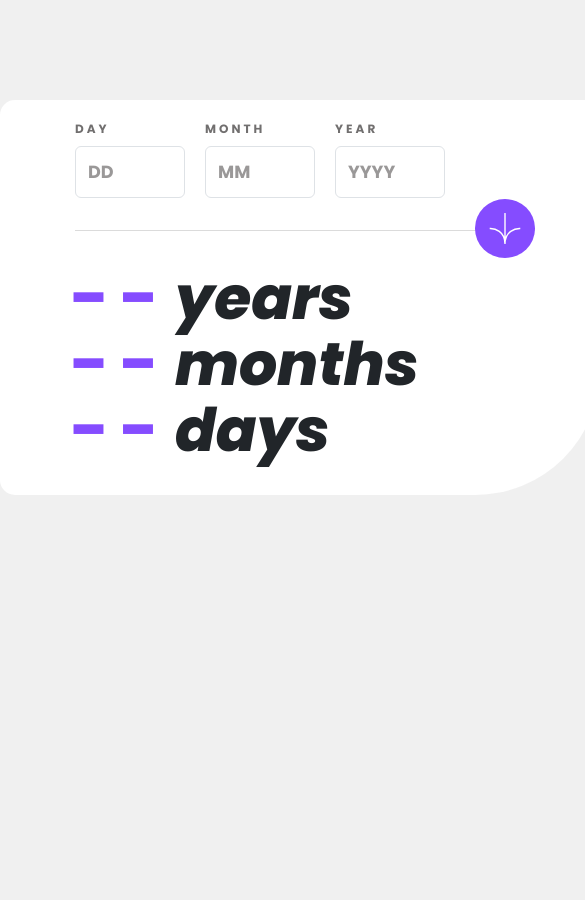
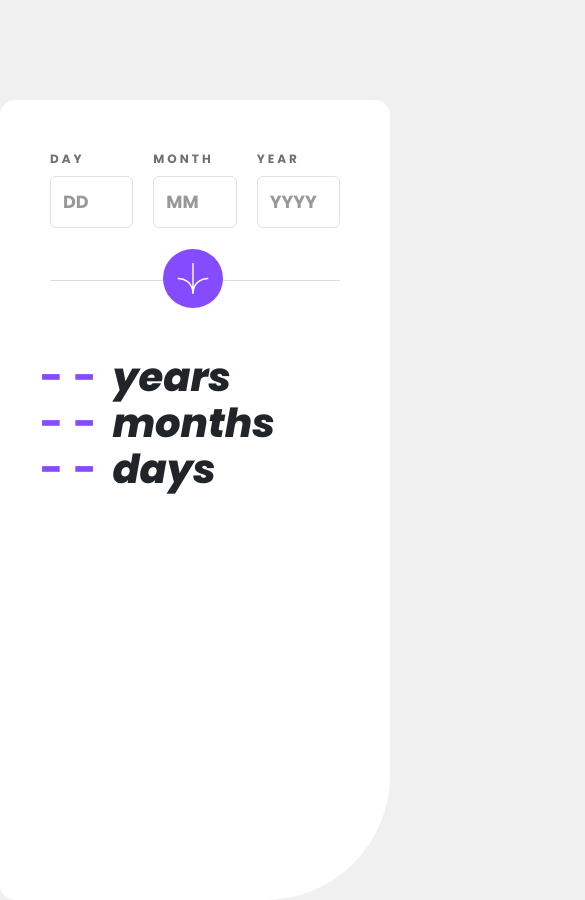
Before and after one commit to k2pbac/age-calculator, a React (Create React App) app: page / in a window 390 px wide. Shown: the whole page, 585 px wide, since content can reach past the window. Before the commit the page ends 844 px from the top, so only its background shows below. Built offline with nearby package versions, Linux system fonts and the light colour scheme.

Commit message:
finish mobile

```diff
--- a/src/components/App.js
+++ b/src/components/App.js
@@ -21,7 +21,6 @@ function App() {
       errors.Day = "Must be a valid day";
     }
     if (values.Month && values.Month >= 1 && values.Month <= 12) {
-      console.log(tempDate.getDate());
       if (values.Day && values.Day > tempDate.getDate()) {
         errors.Day = "Must be a valid date";
       }
--- a/src/css/App.css
+++ b/src/css/App.css
@@ -13,6 +13,7 @@
 .arrow-container {
   position: relative;
   width: 460px;
+  max-width: 100%;
 }
 
 .arrow-container img,
@@ -32,8 +33,22 @@
   width: 600px;
   margin: auto;
   margin-top: 100px;
+  max-width: 100%;
 }
 
 body {
   background-color: hsl(0, 0%, 94%) !important;
 }
+
+@media only screen and (max-width: 500px) {
+  .App {
+    height: 800px;
+  }
+  .arrow-container img,
+  .arrow-container button {
+    right: calc(50% - 28px);
+  }
+  .arrow-container {
+    margin-top: 20px;
+  }
+}
--- a/src/css/DateInput.css
+++ b/src/css/DateInput.css
@@ -28,3 +28,11 @@
 .inputs-container label.error {
   color: var(--bs-form-invalid-color);
 }
+
+@media only screen and (max-width: 500px) {
+  .inputs {
+    width: 100%;
+    margin: 0;
+    padding: 50px;
+  }
+}
--- a/src/css/DateView.css
+++ b/src/css/DateView.css
@@ -27,3 +27,18 @@
 .empty-date {
   letter-spacing: 10px;
 }
+
+@media only screen and (max-width: 500px) {
+  .date-views .date-value,
+  .date-views .date-name {
+    height: 30px;
+    font-size: 40px;
+  }
+  .date-views .date-name {
+    padding-top: 0;
+  }
+  .date-views div {
+    justify-content: flex-start;
+    margin-left: 40px;
+  }
+}
```
